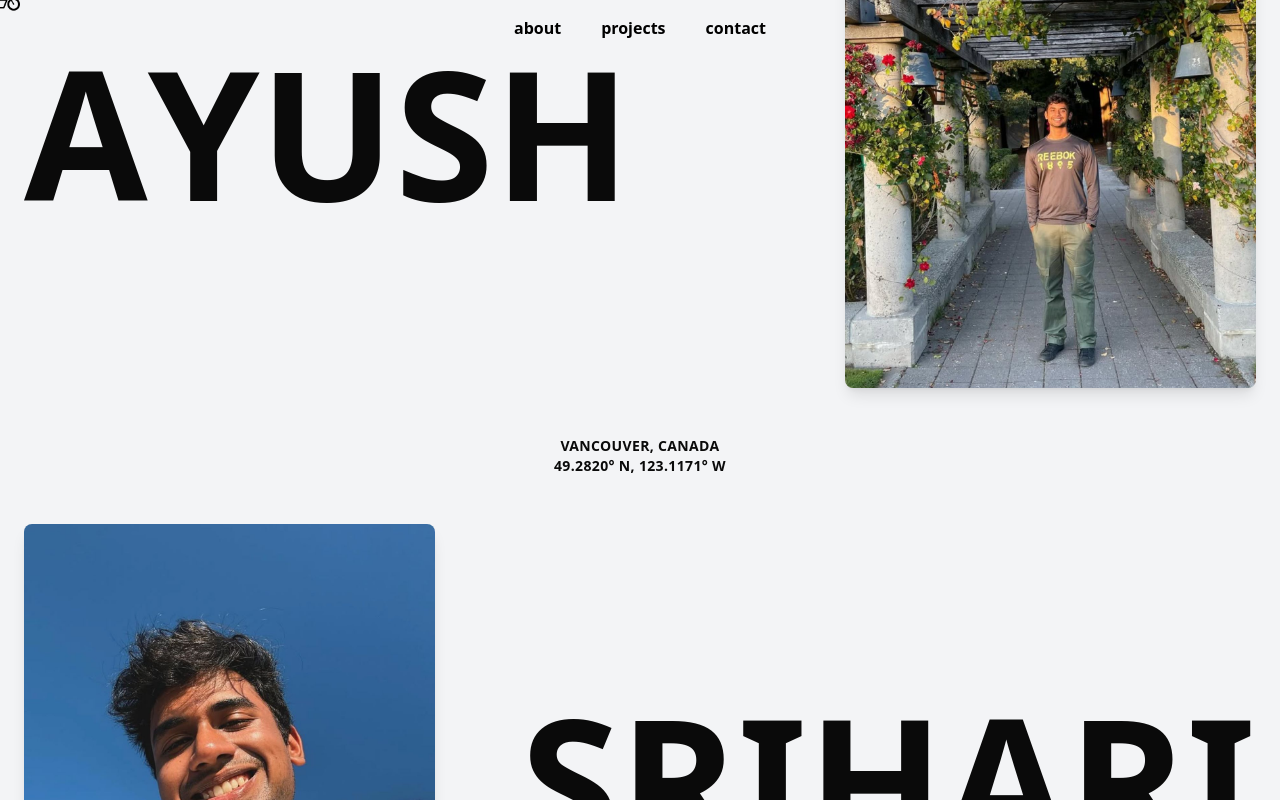
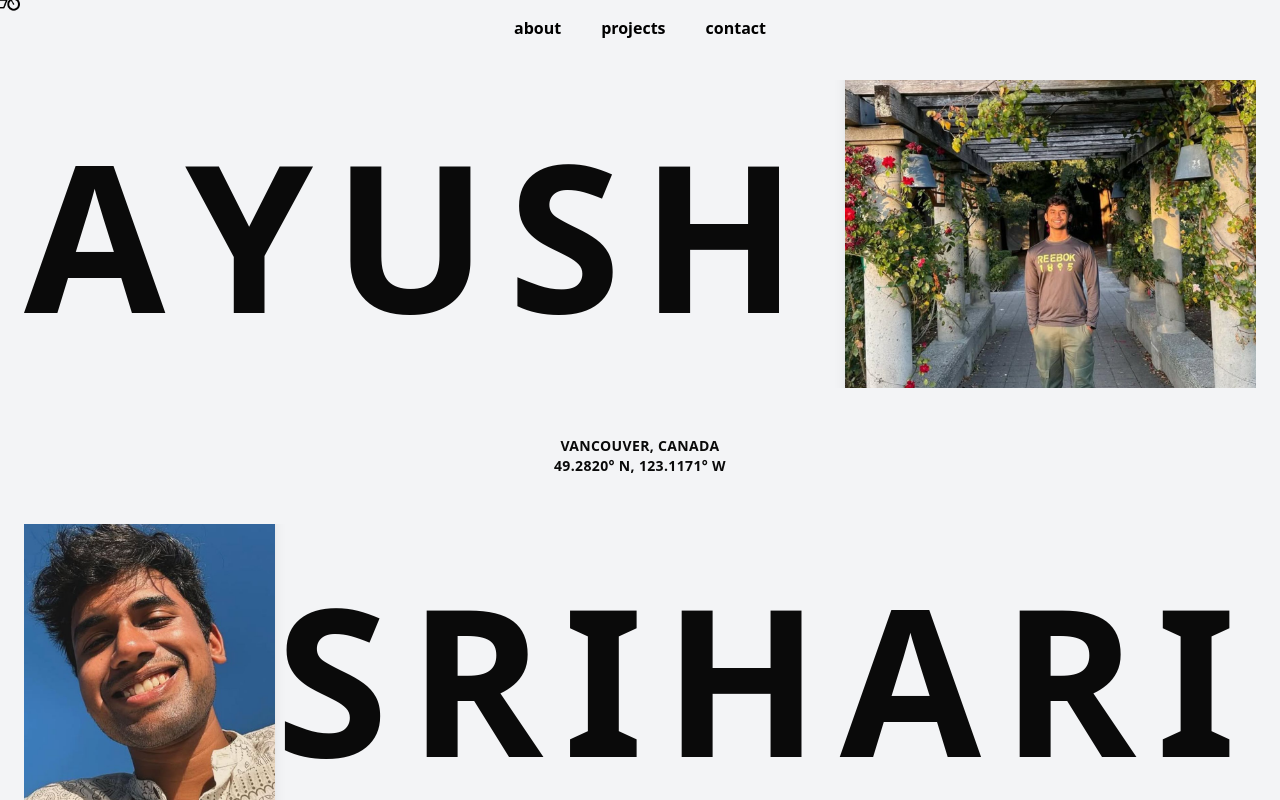
Before and after one commit to gracetownland/Portfolio, a React (Vite) app in the folder portfolio/: page / in a window 1280 px wide. Shown: the top 800 px of the page. Built offline with nearby package versions, Linux system fonts and the light colour scheme.

Commit message:
hero section fixed

```diff
--- a/portfolio/src/HeroSection.tsx
+++ b/portfolio/src/HeroSection.tsx
@@ -26,17 +26,20 @@ const HoverText: React.FC<{ text: string }> = ({ text }) => {
 const HeroSection: React.FC = () => {
   return (
     <section className="flex flex-col items-center justify-center w-screen h-screen bg-gray-100 p-6 space-y-12">
+
       {/* First Row: AYUSH + Image */}
-      <div className="grid grid-cols-3 items-center w-full max-w-full">
-        {/* AYUSH (Left) */}
-        <div className="text-left col-span-2 flex justify-start">
-          <h1 className="font-extrabold text-[#0A0A0A] leading-none whitespace-nowrap"
-              style={{ fontSize: "clamp(120px, 14vw, 200px)", flexGrow: 1 }}>
+      <div className="flex w-full max-w-full items-center overflow-hidden">
+        {/* AYUSH (Left - 2/3 of the space) */}
+        <div className="flex-[2] text-left">
+          <h1
+            className="font-extrabold text-[#0A0A0A] leading-none whitespace-nowrap tracking-[20px]"
+            style={{ fontSize: "clamp(140px, 16vw, 240px)" }} // Slightly increased size
+          >
             <HoverText text="AYUSH" />
           </h1>
         </div>
-        {/* Right Image */}
-        <div className="flex justify-end">
+        {/* Right Image (1/3 of the space) */}
+        <div className="flex-[1] flex justify-end">
           <img
             src={heroImage1}
             alt="Right Image"
@@ -53,23 +56,26 @@ const HeroSection: React.FC = () => {
       </div>
 
       {/* Second Row: Image + SRIHARI */}
-      <div className="grid grid-cols-3 items-center w-full max-w-full">
-        {/* Left Image */}
-        <div className="flex justify-start">
+      <div className="flex w-full max-w-full items-center overflow-hidden">
+        {/* Left Image (1/3 of the space) */}
+        <div className="flex-[1] flex justify-start">
           <img
             src={heroImage2}
             alt="Left Image"
             className="w-128 h-128 object-cover rounded-lg shadow-lg"
           />
         </div>
-        {/* SRIHARI (Right) */}
-        <div className="text-right col-span-2 flex justify-end">
-          <h1 className="font-extrabold text-[#0A0A0A] leading-none whitespace-nowrap"
-              style={{ fontSize: "clamp(120px, 14vw, 200px)", flexGrow: 1 }}>
+        {/* SRIHARI (Right - 2/3 of the space) */}
+        <div className="flex-[2] text-right">
+          <h1
+            className="font-extrabold text-[#0A0A0A] leading-none whitespace-nowrap tracking-[20px]"
+            style={{ fontSize: "clamp(140px, 16vw, 240px)" }}
+          >
             <HoverText text="SRIHARI" />
           </h1>
         </div>
       </div>
+
     </section>
   );
 };
```
